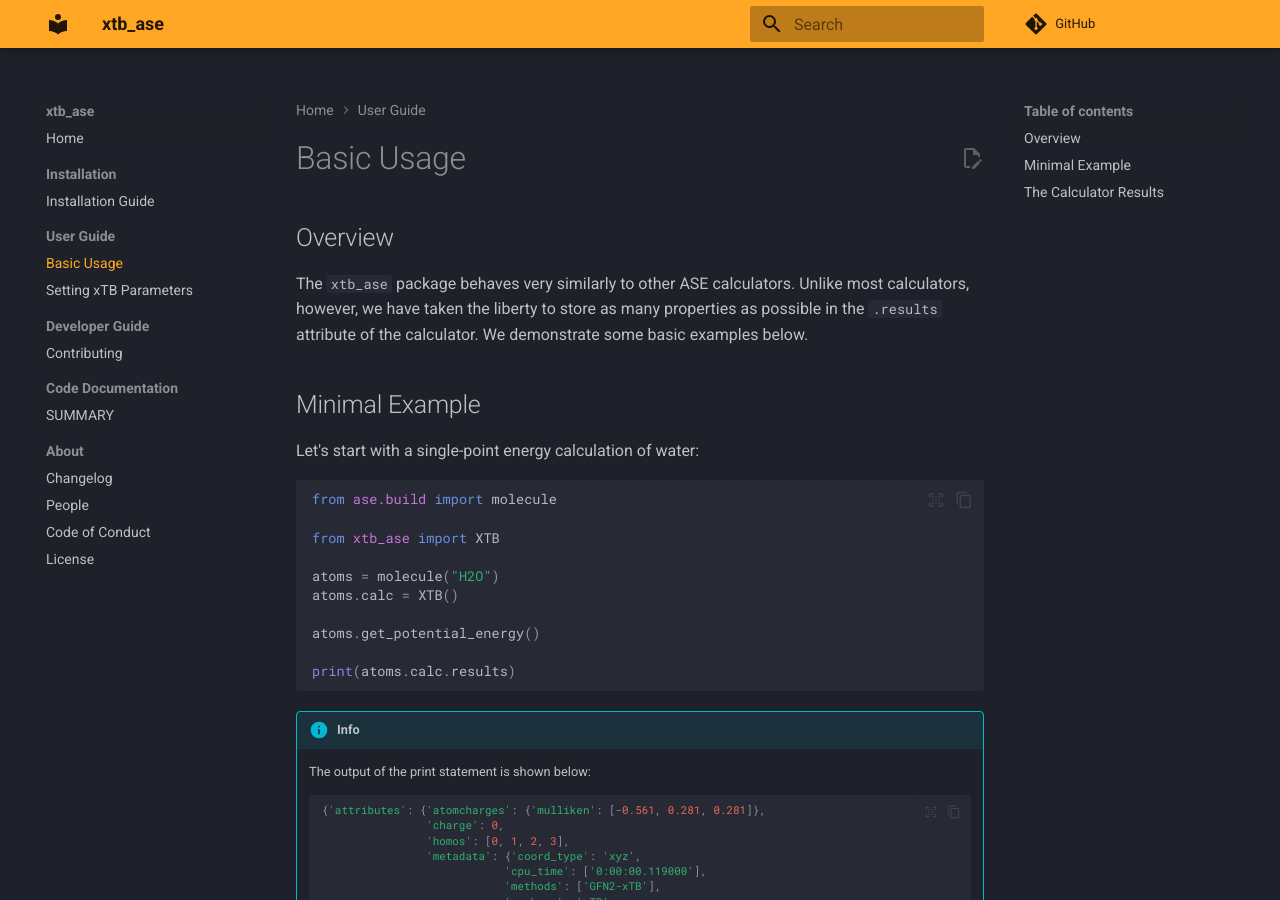
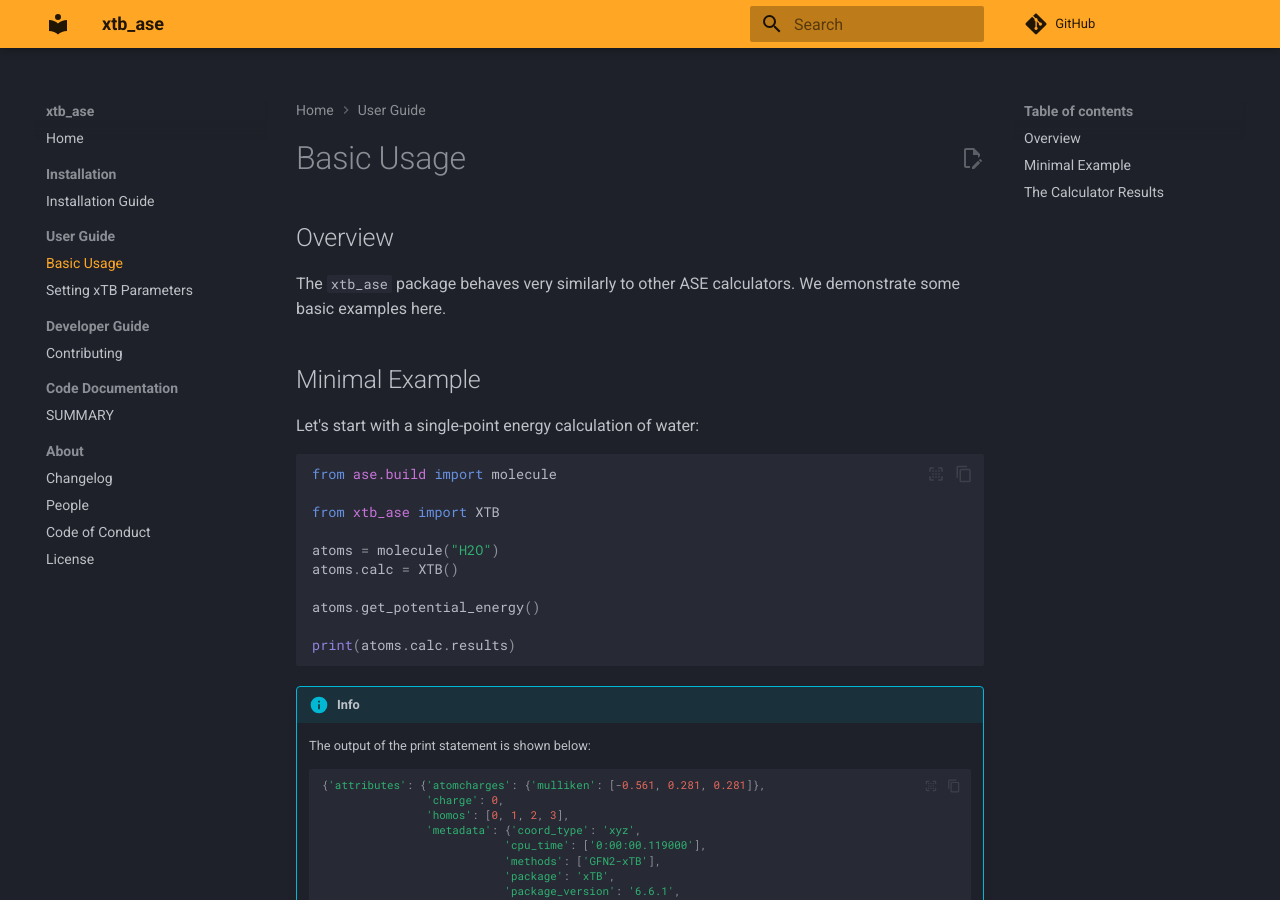
Before and after one commit to Andrew-S-Rosen/xtb_ase, an MkDocs documentation site: the page built from docs/user_guide/basics.md, in a window 1280 px wide and 900 px high. Built offline with MkDocs 1.6.1 and Material for MkDocs 9.7.7, drawn with Linux system fonts in a browser that asks for light colours; plug-ins that fetch from the network failed and are left out; comment, search, counter and statistics services are not loaded.

Commit message:
Update basics.md

```diff
--- a/docs/user_guide/basics.md
+++ b/docs/user_guide/basics.md
@@ -2,7 +2,7 @@
 
 ## Overview
 
-The `xtb_ase` package behaves very similarly to other ASE calculators. Unlike most calculators, however, we have taken the liberty to store as many properties as possible in the `.results` attribute of the calculator. We demonstrate some basic examples below.
+The `xtb_ase` package behaves very similarly to other ASE calculators. We demonstrate some basic examples here.
 
 ## Minimal Example
 
```
